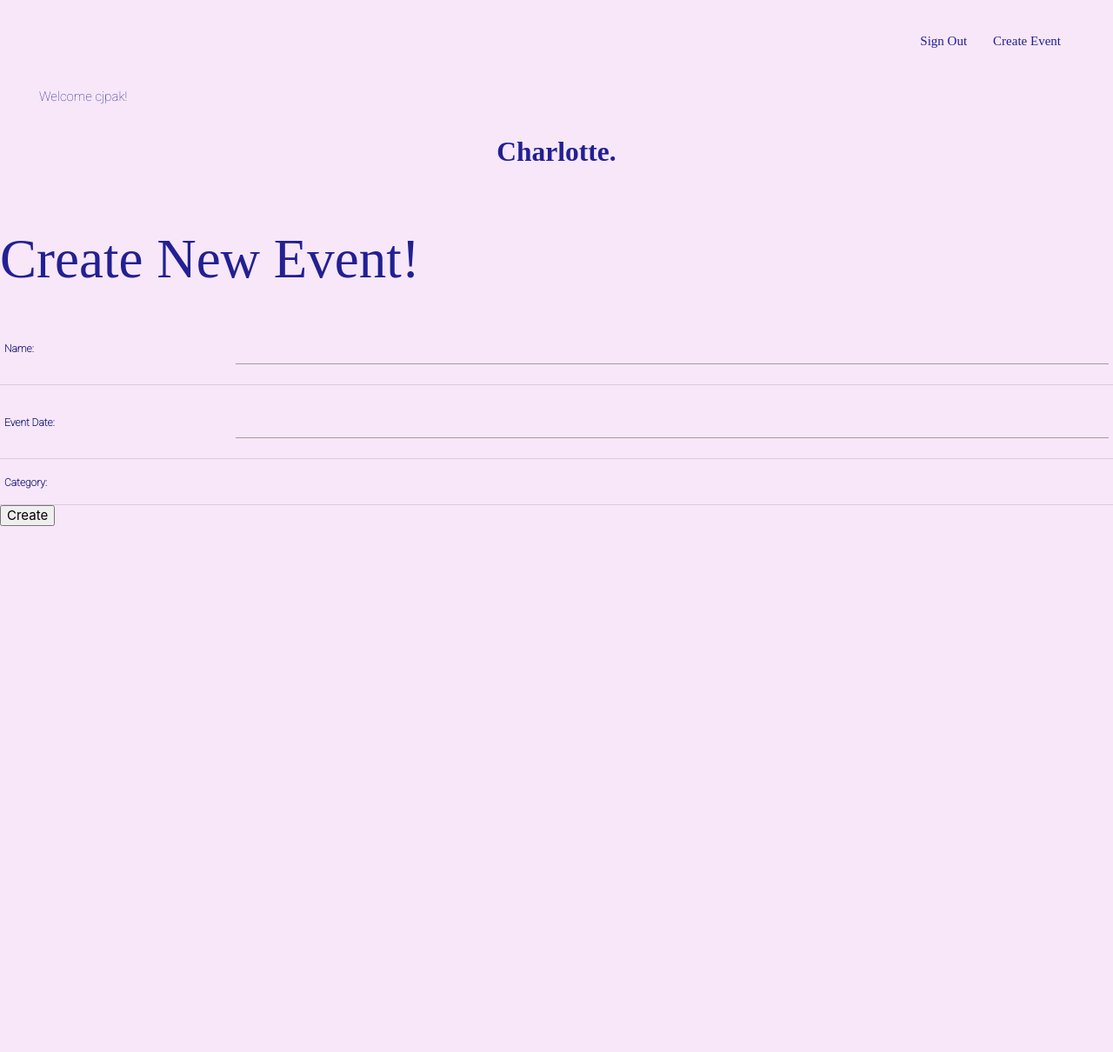
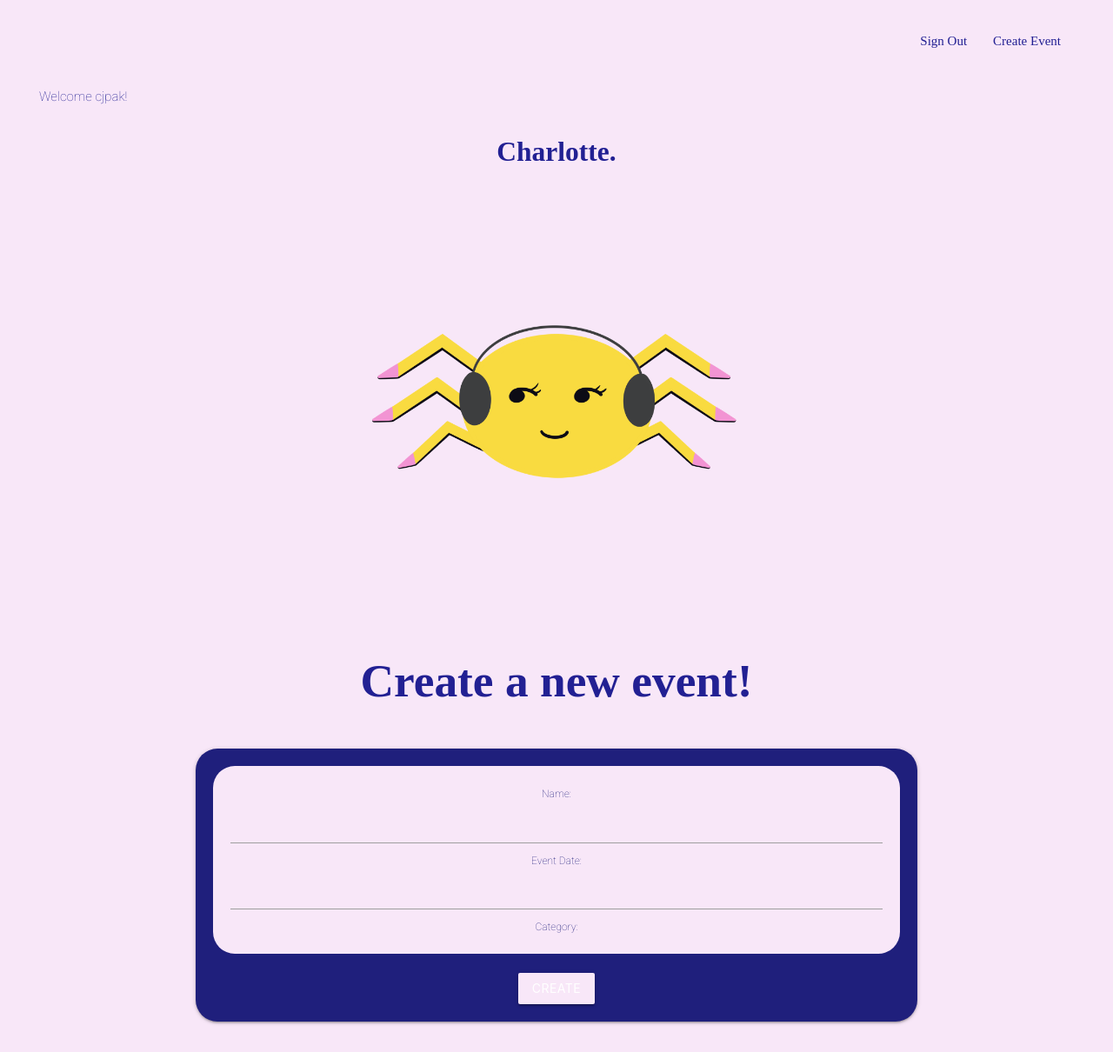
Before and after one commit to chanjongpak/charlotte-project, a Django app: page /events/create/ in a window 1280 px wide. Shown: the whole page at 87% size. Before the commit the page ends 605 px from the top, so only its background shows below. Run offline with Django 4.2, Linux system fonts and the light colour scheme; a user stored in the database is signed in.

Commit message:
styled create event page

```diff
--- a/main_app/templates/main_app/event_form.html
+++ b/main_app/templates/main_app/event_form.html
@@ -1,12 +1,22 @@
 {% extends 'base.html' %} {% block content %}
-
-<h1>Create New Event!</h1>
-<form action="" method="POST">
-  {% csrf_token %}
-  <table>
-    {{ form.as_table }}
-  </table>
-  <input type="submit" value="Create" />
-</form>
-
+<div class="row center">
+  <div id="card-content center col s4 valign-wrapper">
+    <img id="logo" src="/static/images/Charlotte..png" />
+  </div>
+  <h2 id="text-color-brand">Create a new event!</h2>
+</div>
+<div class="row center">
+  <div class="col s12 m8 offset-m2">
+    <div class="card" id="card-color">
+      <form method="post" id="login-form" action="{% url 'login' %}">
+        <div class="bg" id="login-form">
+          {% csrf_token %} {{ form.as_table }}
+        </div>
+        <br />
+        <input type="submit" class="btn" id="login-button" value="Create" />
+        <input type="hidden" name="next" value="{{ next }}" />
+      </form>
+    </div>
+  </div>
+</div>
 {% endblock %}
```
Also changed, not shown: db.sqlite3.
